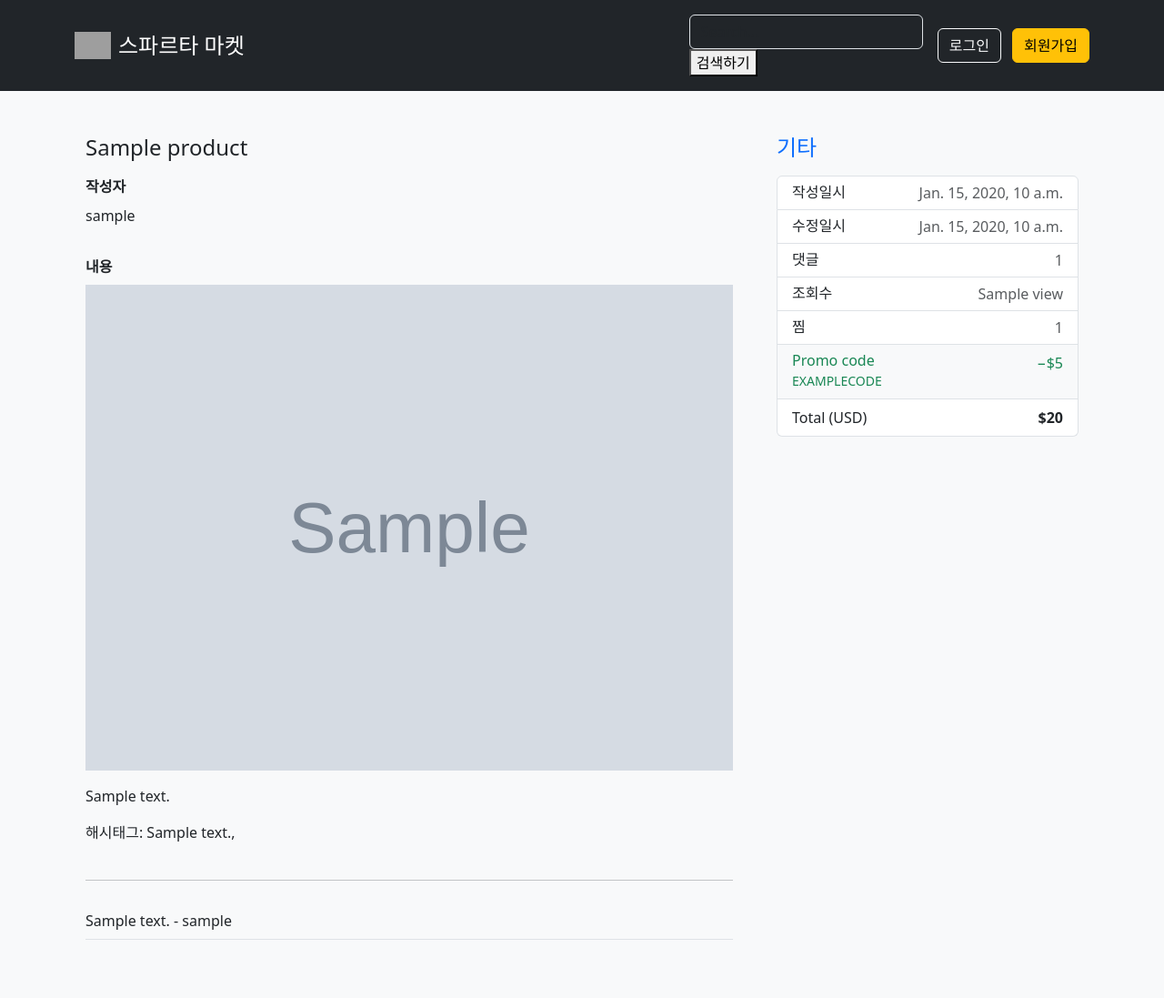
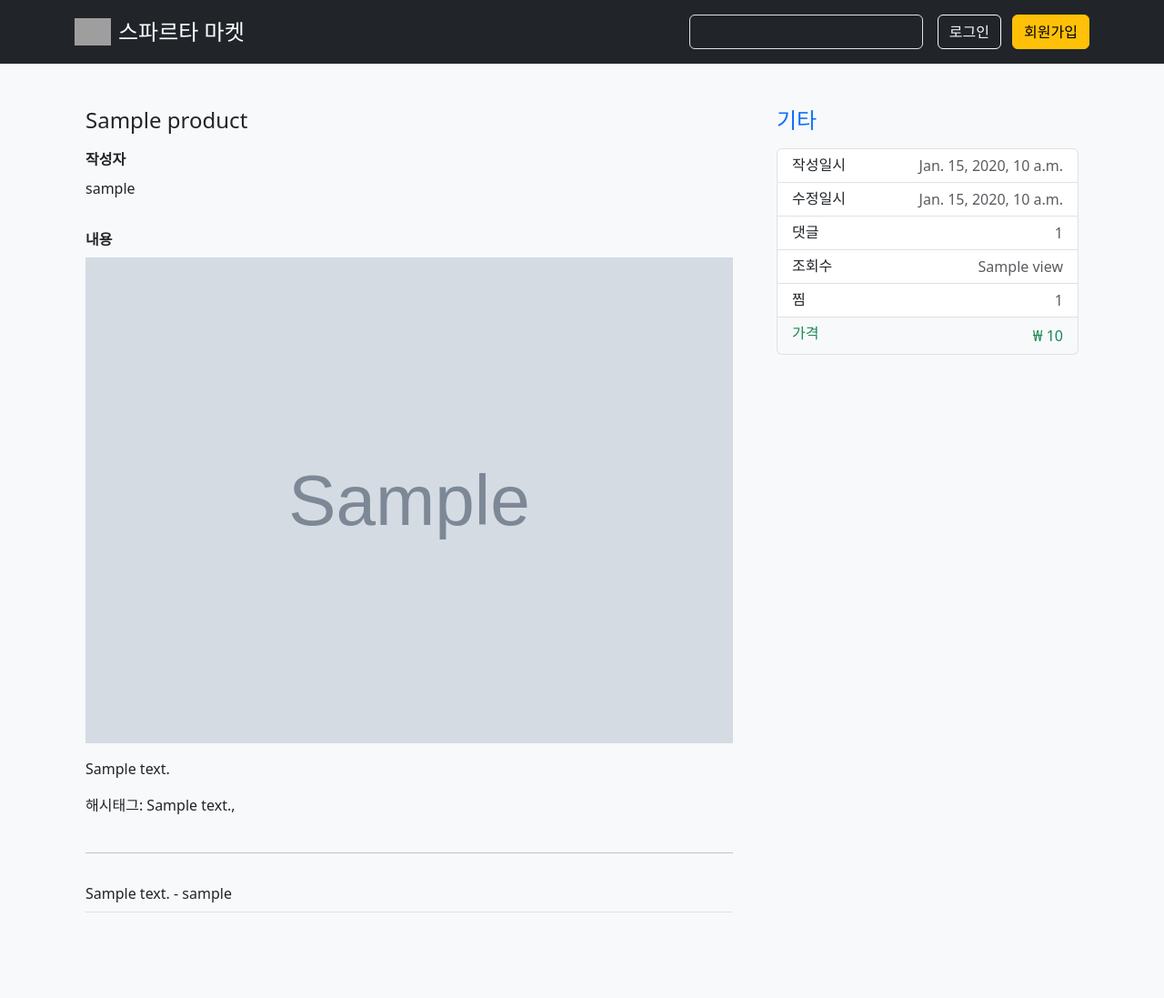
Before and after one commit to leeyounghuncom/spartamarket, a Django app: template products/templates/product_detail.html in a window 1280 px wide. Shown: the whole page at 91% size. After the commit the page ends 1067 px from the top, so only its background shows below. Run offline with Django 5.2, Linux system fonts and the light colour scheme; the template is opened without the code that fills it: most values are stand-ins (such as "Sample title", 1, 10 or a date in 2020); grey boxes are pictures that could not be loaded.

Commit message:
20240817

```diff
--- a/products/templates/product_detail.html
+++ b/products/templates/product_detail.html
@@ -48,14 +47,9 @@
 
                         <li class="list-group-item d-flex justify-content-between bg-body-tertiary">
                             <div class="text-success">
-                                <h6 class="my-0">Promo code</h6>
-                                <small>EXAMPLECODE</small>
+                                <h6 class="my-0">가격</h6>
                             </div>
-                            <span class="text-success">−$5</span>
-                        </li>
-                        <li class="list-group-item d-flex justify-content-between">
-                            <span>Total (USD)</span>
-                            <strong>$20</strong>
+                            <span class="text-success">₩ {{ product.price|intcomma }}</span>
                         </li>
                     </ul>
 
--- a/products/templates/product_list.html
+++ b/products/templates/product_list.html
@@ -1,5 +1,6 @@
 {% extends "base.html" %}
 {% load static %}
+{% load humanize %}
 {% block content %}
 
     <form method="GET" action="{% url 'products:product_list' %}">
@@ -45,7 +46,7 @@
                                 {% endif %}
 
                             </div>
-                            <small class="text-body-secondary">9 mins</small>
+                            <small class="text-body-secondary">₩ {{ product.price|intcomma }}</small>
                         </div>
                     </div>
                 </div>
--- /dev/null
+++ b/requirements.txt
@@ -0,0 +1,4 @@
+asgiref==3.8.1
+Django==5.1
+pillow==10.4.0
+sqlparse==0.5.1
--- a/spartamarket/settings.py
+++ b/spartamarket/settings.py
@@ -38,7 +38,9 @@ INSTALLED_APPS = [
     'django.contrib.messages',
     'django.contrib.staticfiles',
     'accounts',
-    'products'
+    'products',
+    'django.contrib.humanize',
+
 ]
 
 MIDDLEWARE = [
@@ -65,6 +67,8 @@ TEMPLATES = [
                 'django.template.context_processors.request',
                 'django.contrib.auth.context_processors.auth',
                 'django.contrib.messages.context_processors.messages',
+                'accounts.context_processors.profile_image',
+
             ],
         },
     },
--- a/templates/base.html
+++ b/templates/base.html
@@ -60,7 +60,7 @@
 
                 <input type="search" name="query" value="{{ request.GET.query }}" class="form-control form-control-dark text-bg-dark"
                        placeholder="Search..." aria-label="Search">
-                <button type="submit">검색하기</button>
+
             </form>
 
             <div class="text-end">
```
Also changed, not shown: other parts of products/templates/product_detail.html (+1 -2 lines), other parts of templates/base.html (+1 -1 lines).
